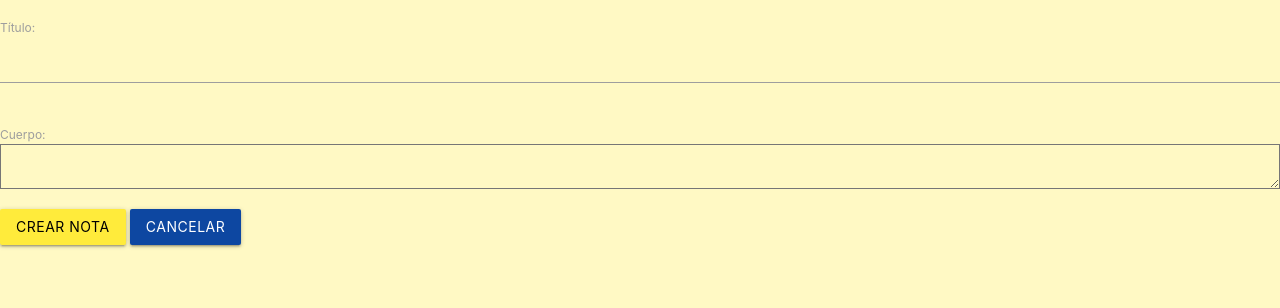
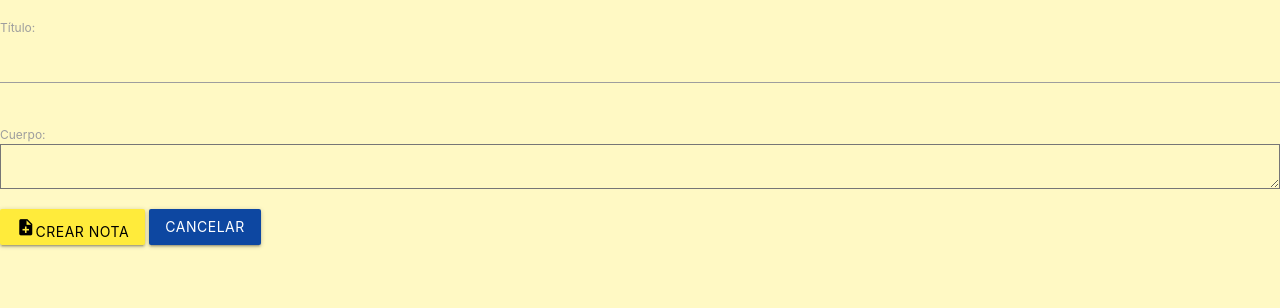
Before and after one commit to tincholescano/ingSoft3-2025, a Django app: page /notes/new/ in a window 1280 px wide. Shown: the part 201-509 px from the top of the page. Run offline with Django 5.2, Linux system fonts and the light colour scheme; the visitor is signed in with stand-in values (Sample User, id 1).

Commit message:
Edicion en form crear nota

```diff
--- a/notes/templates/notes/note_form.html
+++ b/notes/templates/notes/note_form.html
@@ -11,7 +11,7 @@
             <label for="id_body">Cuerpo:</label>
             <textarea name="body" id="id_body"></textarea>
         </div>
-        <button type="submit" class="btn yellow black-text">Crear nota</button>
+        <button name="agregarNota" id="id_agregarNota" type="submit" class="btn yellow black-text"><i class="material-icons black-text">note_add</i>Crear nota</button>
     </form>
 </div>
 <a class="btn blue darken-4" href="/notes">Cancelar</a>
```
